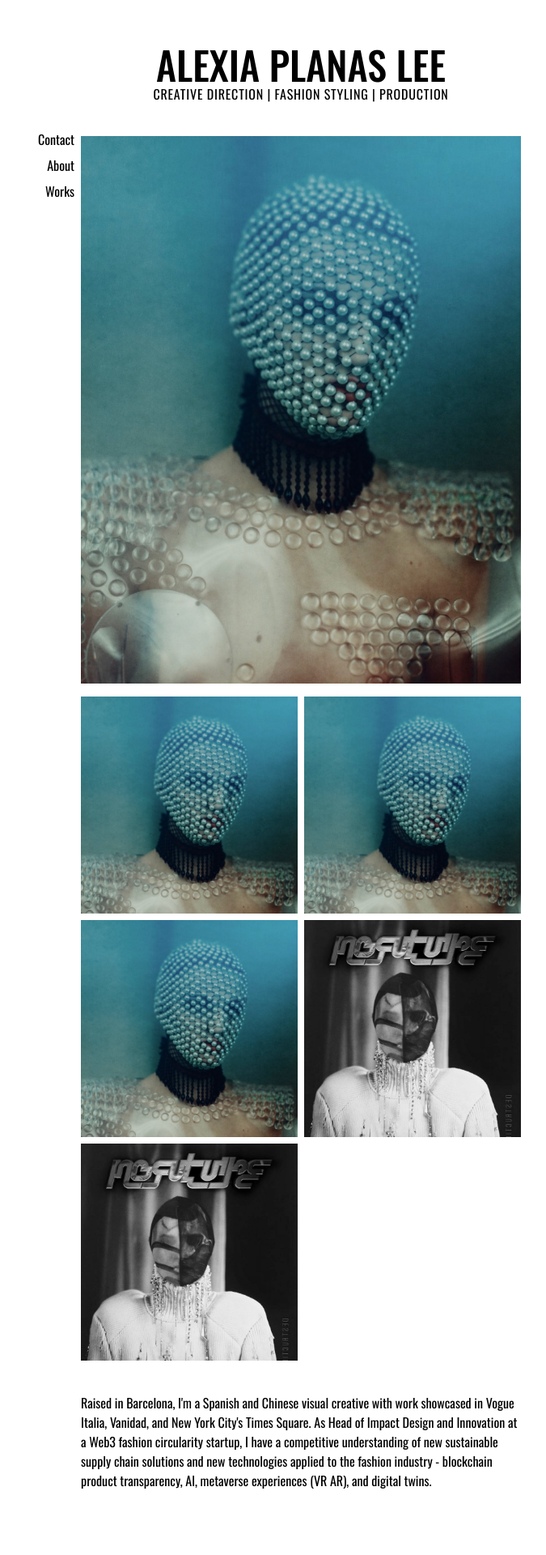
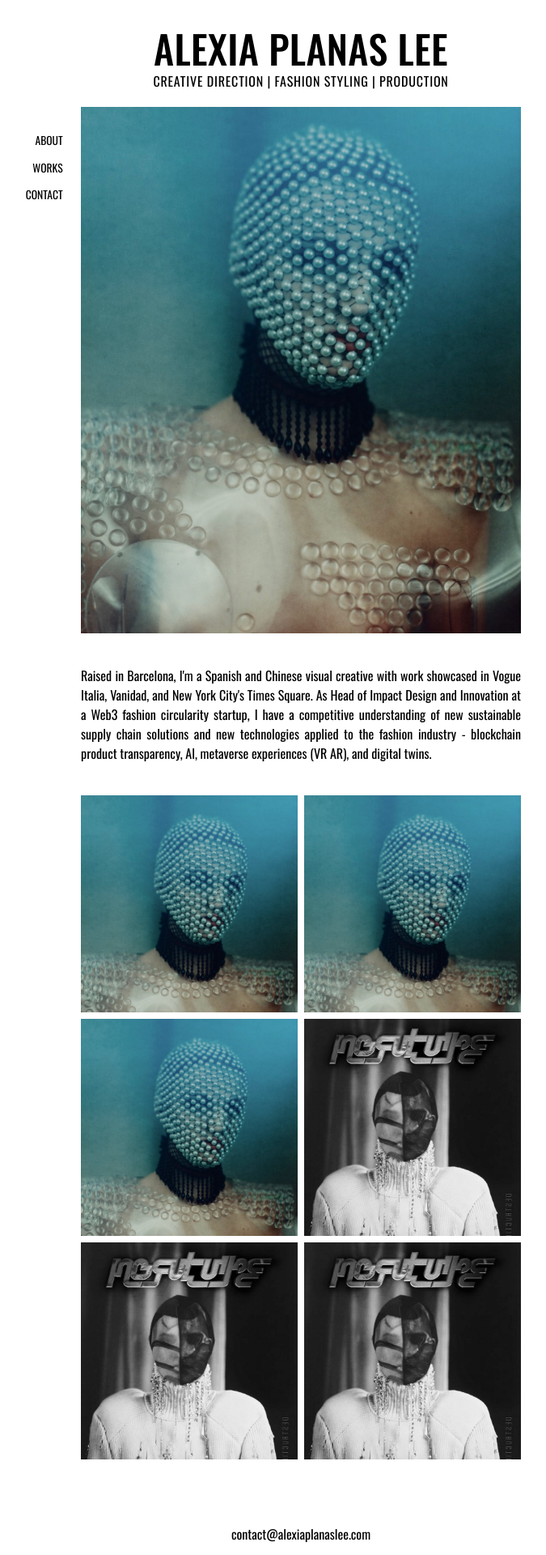
Before and after one commit to charlesfig/alexia-portfolio-next13.4, a Next.js app: page / in a window 1280 px wide. Shown: the top 1920 px of the page at 81% size, without its empty margins (268-943 px from the left). Before the commit the page ends 1856 px from the top, so only its background shows below. Built offline with nearby package versions, Linux system fonts and the light colour scheme.

Commit message:
Feedback changes

```diff
--- a/app/page.tsx
+++ b/app/page.tsx
@@ -73,31 +73,46 @@ const grid_works: Array<WorkProps> = [
     image: { src: "/images/funeral_march.jpeg", height: 930, width: 750 },
     publication: "Lobster Magazine",
   },
+  {
+    name: "Of moon and earth",
+    image: { src: "/images/funeral_march.jpeg", height: 930, width: 750 },
+    publication: "Lobster Magazine",
+  },
 ];
 
-const Work = ({ name, image, publication, className = "" }: WorkProps & { className?: string }) => (
+const Work = ({
+  name,
+  image,
+  publication,
+  className = "",
+  imgClassName = "",
+}: WorkProps & { className?: string; imgClassName?: string }) => (
   <div id="work" className={`relative w-full group overflow-hidden ${className}`}>
     <div className="w-full bg-black/20 invisible opacity-0 group-hover:visible group-hover:opacity-100 transition-all h-full absolute top-0 p-2 flex flex-col items-end justify-end text-white">
       <p className="uppercase text-right">{name}</p>
       <p className="italic text-right text-sm opacity-80 ">{publication}</p>
     </div>
-    <Image className="w-full max-w-xl mx-auto" alt={`"${name}" by Alexia Planas Lee`} {...image} />
+    <Image
+      className={`w-full max-w-xl mx-auto ${imgClassName}`}
+      alt={`"${name}" by Alexia Planas Lee`}
+      {...image}
+    />
   </div>
 );
 
 export default function Homepage() {
   return (
     <div className="w-full text-center relative max-w-xl mx-auto p-4">
-      <header className="sticky top-0 left-0 py-10 bg-white z-10">
-        <h1 className="text-center text-4xl md:text-5xl font-medium uppercase">
+      <header className="sticky top-0 left-0 py-5 bg-white z-10">
+        <h1 className="text-center text-4xl md:text-5xl font-medium uppercase tracking-[0.35px]">
           Alexia Planas Lee
         </h1>
-        <p className="tracking-wider uppercase">
+        <p className="tracking-wider uppercase mt-1">
           Creative Direction | Fashion Styling | Production
         </p>
-        <div className="text-right absolute -left-14 top-36 flex flex-col gap-2 w-12">
-          {["Contact", "About", "Works"].map((item) => (
-            <div className="hover:font-bold hover:scale-105 transition-all cursor-pointer">
+        <div className="text-right absolute -left-20 top-36 flex flex-col gap-2 w-16">
+          {["About", "Works", "Contact"].map((item) => (
+            <div className="hover:font-bold cursor-pointer uppercase scale-[0.8] text-[17px]">
               {item}
             </div>
           ))}
@@ -106,17 +121,10 @@ export default function Homepage() {
 
       <div id="wrapper" className="w-full">
         {/* Main Work */}
-        <Work {...main_work} />
-
-        {/* Works Grid */}
-        <div className="mt-4 grid grid-cols-2 gap-2">
-          {grid_works.map((work) => (
-            <Work {...work} className="aspect-square" />
-          ))}
-        </div>
+        <Work {...main_work} imgClassName="-mt-[26px]" />
 
         {/* Description */}
-        <div className="mt-10 w-full text-left">
+        <div className="my-10 w-full text-justify">
           Raised in Barcelona, I'm a Spanish and Chinese visual creative with work showcased in
           Vogue Italia, Vanidad, and New York City's Times Square. As Head of Impact Design and
           Innovation at a Web3 fashion circularity startup, I have a competitive understanding of
@@ -124,6 +132,16 @@ export default function Homepage() {
           industry - blockchain product transparency, Al, metaverse experiences (VR AR), and digital
           twins.
         </div>
+
+        {/* Works Grid */}
+        <div className="grid grid-cols-2 gap-2">
+          {grid_works.map((work) => (
+            <Work {...work} className="aspect-square" />
+          ))}
+        </div>
+
+        {/* Contact Info */}
+        <div className="my-20 w-full text-center">contact@alexiaplanaslee.com</div>
       </div>
     </div>
   );
```
